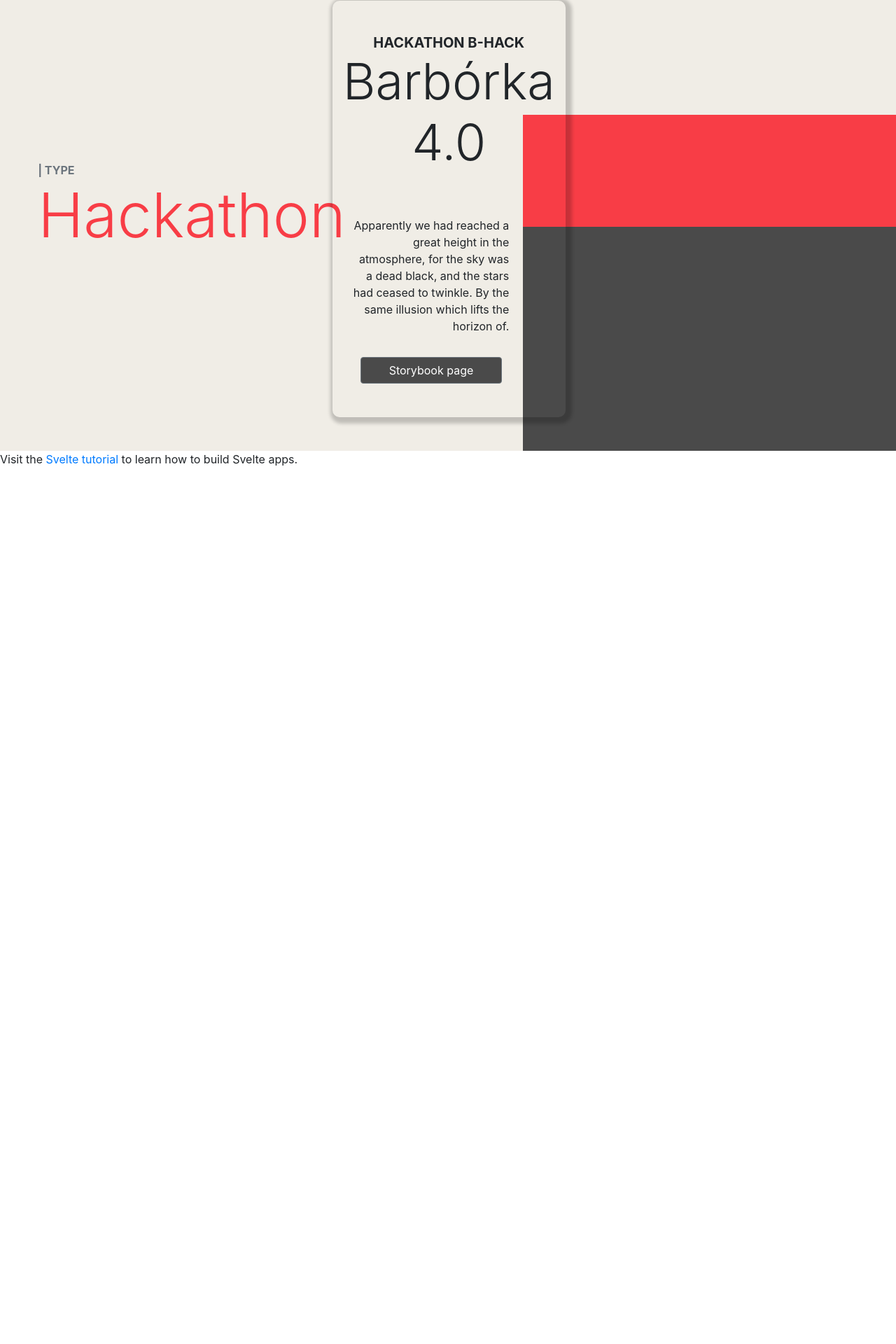
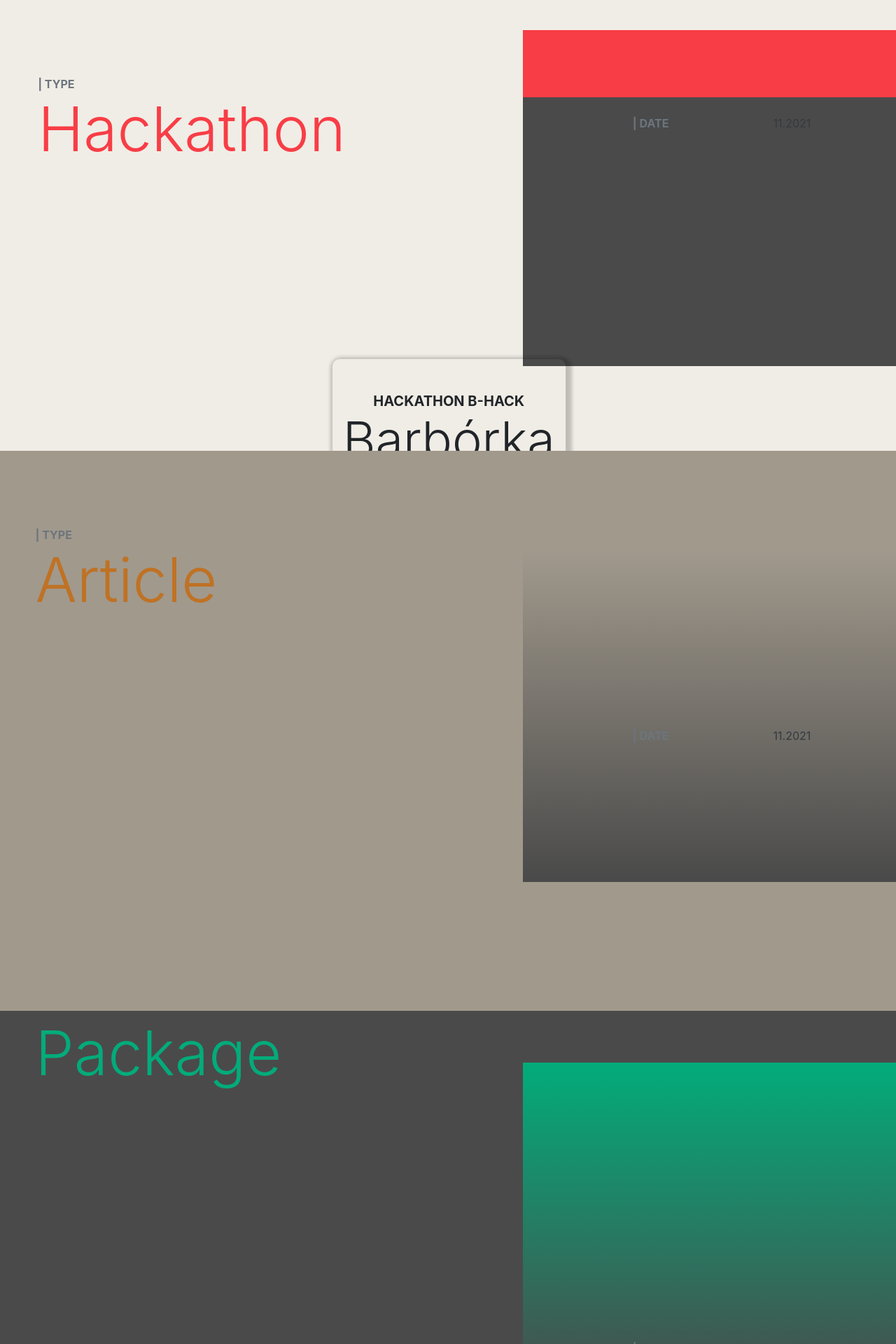
Before and after one commit to ragtam/mgk, a Svelte app: page / in a window 1280 px wide. Shown: the part 1546-3466 px from the top of the page at 70% size. Before the commit the page ends 2230 px from the top, so only its background shows below. Built offline with nearby package versions, Linux system fonts and the light colour scheme.

Commit message:
parallax centering issue fix

```diff
--- a/src/App.svelte
+++ b/src/App.svelte
@@ -52,6 +52,113 @@
 		</MyProjectRight>
 	</MyProject>
 
+	<MyProject parallaxClassName="indepth-parallax" mainCssRef="indepth-color" backgroundCssRef="indepth-background">
+		<MyProjectTopLeft slot="top-left">
+			<p class="text-muted font-weight-bold text-uppercase">| tech stack</p>
+			<ul class="text-dark text-right text-sm-left">
+				<li>Angular</li>
+				<li>Typescript</li>
+				<li>SCSS</li>
+			</ul>
+		</MyProjectTopLeft>
+
+		<MyProjectBottomLeft slot="bottom-left">
+			<p class="text-muted font-weight-bold text-uppercase mb-0">| type</p>
+			<h6 class="display-2 pt-0 d-none d-sm-block" style="color: #BF7224;">Article</h6>
+			<h6 class="display-4 pt-0 d-block d-sm-none" style="color: #BF7224;">Article</h6>
+		</MyProjectBottomLeft>
+
+		<MyProjectCard slot="card">
+			<h1 class="h5 font-weight-bold text-uppercase mt-5 pb-0 mb-0 text-center">Indepth.dev Article</h1>
+			<h1 class="display-3 text-center mb-5 d-none d-sm-block">Reusable menu component</h1>
+			<h1 class="display-4 text-center mb-1 mb-sm-5 d-block d-sm-none">Reusable menu component</h1>
+
+			<p class="col-10 pt-0 pt-sm-3 text-right">
+				Apparently we had reached a great height in the atmosphere, for the sky was a dead black, and the stars had ceased to
+				twinkle. By the same illusion which lifts the horizon of.
+			</p>
+			<button class="btn btn-secondary mt-0 mb-5 mt-sm-3 col-8 offset-1" style="background-color: #BF7224" type="button"
+				>Go to article</button
+			>
+		</MyProjectCard>
+
+		<MyProjectRight slot="right">
+			<p class="text-muted font-weight-bold text-uppercase">| date</p>
+			<p class="text-dark text-sm-left">11.2021</p>
+		</MyProjectRight>
+	</MyProject>
+
+	<MyProject parallaxClassName="date-faker-parallax" mainCssRef="date-faker-color" backgroundCssRef="date-faker-background">
+		<MyProjectTopLeft slot="top-left">
+			<p class="text-muted font-weight-bold text-uppercase">| tech stack</p>
+			<ul class="text-light text-right text-sm-left">
+				<li>Javascript</li>
+				<li>Jest</li>
+				<li>Parcel</li>
+			</ul>
+		</MyProjectTopLeft>
+
+		<MyProjectBottomLeft slot="bottom-left">
+			<p class="text-muted font-weight-bold text-uppercase mb-0">| type</p>
+			<h6 class="display-2 pt-0 d-none d-sm-block" style="color: #03ab7a;">NPM Package</h6>
+			<h6 class="display-4 pt-0 d-block d-sm-none" style="color: #03ab7a;">NPM Package</h6>
+		</MyProjectBottomLeft>
+
+		<MyProjectCard slot="card">
+			<h1 class="h5 font-weight-bold text-uppercase mt-5 pb-0 mb-0 text-center text-secondary">NPM Package</h1>
+			<h1 class="display-3 text-center mb-5 d-none d-sm-block">Date-faker</h1>
+			<h1 class="display-4 text-center mb-1 mb-sm-5 d-block d-sm-none">Date-faker</h1>
+
+			<p class="col-10 pt-0 pt-sm-3 text-right text-light">
+				Apparently we had reached a great height in the atmosphere, for the sky was a dead black, and the stars had ceased to
+				twinkle. By the same illusion which lifts the horizon of.
+			</p>
+			<button class="btn btn-secondary mt-0 mb-5 mt-sm-3 col-8 offset-1" style="background-color: #03ab7a" type="button"
+				>Check on NPM</button
+			>
+		</MyProjectCard>
+
+		<MyProjectRight slot="right">
+			<p class="text-muted font-weight-bold text-uppercase">| date</p>
+			<p class="text-light text-sm-left">11.2021</p>
+		</MyProjectRight>
+	</MyProject>
+
+	<MyProject parallaxClassName="yt-player-parallax" mainCssRef="yt-player-color" backgroundCssRef="yt-player-background">
+		<MyProjectTopLeft slot="top-left">
+			<p class="text-muted font-weight-bold text-uppercase">| tech stack</p>
+			<ul class="text-light text-right text-sm-left">
+				<li>Angular</li>
+				<li>Typescript</li>
+			</ul>
+		</MyProjectTopLeft>
+
+		<MyProjectBottomLeft slot="bottom-left">
+			<p class="text-muted font-weight-bold text-uppercase mb-0">| type</p>
+			<h6 class="display-2 pt-0 d-none d-sm-block" style="color: #03ab7a;">NPM Package</h6>
+			<h6 class="display-4 pt-0 d-block d-sm-none" style="color: #03ab7a;">NPM Package</h6>
+		</MyProjectBottomLeft>
+
+		<MyProjectCard slot="card">
+			<h1 class="h5 font-weight-bold text-uppercase mt-5 pb-0 mb-0 text-center text-secondary">NPM Package</h1>
+			<h1 class="display-3 text-center mb-5 d-none d-sm-block">Yt-Player-Angular</h1>
+			<h1 class="display-4 text-center mb-1 mb-sm-5 d-block d-sm-none">Yt-Player-Angular</h1>
+
+			<p class="col-10 pt-0 pt-sm-3 text-right text-light">
+				Apparently we had reached a great height in the atmosphere, for the sky was a dead black, and the stars had ceased to
+				twinkle. By the same illusion which lifts the horizon of.
+			</p>
+			<button class="btn btn-secondary mt-0 mb-5 mt-sm-3 col-8 offset-1" style="background-color: #03ab7a" type="button"
+				>Check on NPM</button
+			>
+		</MyProjectCard>
+
+		<MyProjectRight slot="right">
+			<p class="text-muted font-weight-bold text-uppercase">| date</p>
+			<p class="text-light text-sm-left">11.2021</p>
+		</MyProjectRight>
+	</MyProject>
+
 	<!-- <ProjectsList /> -->
 
 	<p>Visit the <a href="https://svelte.dev/tutorial">Svelte tutorial</a> to learn how to build Svelte apps.</p>
@@ -72,6 +179,22 @@
 		background-color: #f0ede6;
 	}
 
+	:global([backgroundCssRef='date-faker-background']) {
+		background: linear-gradient(180deg, #03ab7a 1%, #4a4a4a 99%); /* W3C, IE10+, FF16+, Chrome26+, Opera12+, Safari7+ */
+	}
+
+	:global([mainCssRef='date-faker-color']) {
+		background-color: #4a4a4a;
+	}
+
+	:global([backgroundCssRef='indepth-background']) {
+		background: linear-gradient(180deg, #a1998c 1%, #4a4a4a 99%); /* W3C, IE10+, FF16+, Chrome26+, Opera12+, Safari7+ */
+	}
+
+	:global([mainCssRef='indepth-color']) {
+		background-color: #a1998c;
+	}
+
 	/* .bg-dark {
 		background-color: #2e2e2e;
 	} */
--- a/src/my-projects/My-Project.svelte
+++ b/src/my-projects/My-Project.svelte
@@ -9,17 +9,13 @@
 	let rellax;
 
 	onMount(() => {
-		console.log('mainCssRef :>> ', mainCssRef);
-
 		const sectionObserver = new IntersectionObserver((entries) => {
 			entries.forEach((entry) => {
 				if (entry.isIntersecting) {
-					console.log('is');
 					rellax = new Rellax(`.${parallaxClassName}`, {
 						breakpoints: [576, 768, 1201],
 					});
 				} else {
-					console.log('is not');
 					rellax.destroy();
 				}
 			});
@@ -37,36 +33,41 @@
 				{backgroundCssRef}
 				class="col-2 offset-10 col-sm-5 offset-sm-7 {parallaxClassName}"
 				data-rellax-speed="-1"
-				data-rellax-mobile-speed="1.5"
-				data-rellax-xs-speed="1.5"
+				data-rellax-mobile-speed="0.8"
+				data-rellax-xs-speed="0.8"
+				data-rellax-percentage="0.5"
 			/>
 		</div>
 		<div
 			class="col-12 col-sm-4 order-1 order-sm-1 section-left {parallaxClassName}"
-			data-rellax-speed="-2"
+			data-rellax-speed="-3"
 			data-rellax-mobile-speed="0"
 			data-rellax-xs-speed="0"
+			data-rellax-percentage="0.5"
 		>
 			<slot name="top-left" />
 			<slot name="bottom-left" />
 		</div>
-		<div class="col-12 col-sm-4 order-3 order-sm-2 d-flex align-items-end">
+		<div class="col-12 col-sm-4 order-3 order-sm-2 d-flex align-items-center">
 			<div
 				class="vhs-tape mx-0 mb-5 mt-1 mx-lg-5 {parallaxClassName}"
-				data-rellax-speed="1.7"
+				data-rellax-speed="6"
 				data-rellax-mobile-speed="0"
 				data-rellax-xs-speed="0"
+				data-rellax-percentage="0.5"
 			>
 				<slot name="card" />
 			</div>
 		</div>
 		<div
 			class="col-12 col-sm-4 order-2 order-sm-3 section-right {parallaxClassName}"
-			data-rellax-speed="-3"
+			data-rellax-speed="1.5"
 			data-rellax-mobile-speed="0"
 			data-rellax-xs-speed="0"
+			data-rellax-percentage="0.5"
 		>
 			<slot name="right" />
+			<div class="col-12 col-sm-11 offset-sm-1 order-1 order-sm-2 d-flex flex-column align-self-center mt-3 mt-sm-0" />
 		</div>
 	</div>
 </div>
@@ -107,6 +108,6 @@
 	}
 
 	.background-section > div {
-		height: 100vh;
+		height: 60vh;
 	}
 </style>
--- a/src/my-projects/slots/My-Project-Bottom-Left.svelte
+++ b/src/my-projects/slots/My-Project-Bottom-Left.svelte
@@ -1,3 +1,3 @@
-<div class="col-12 col-sm-11 offset-sm-1 order-1 order-sm-2 d-flex flex-column align-self-top mt-3 mt-sm-0">
+<div class="col-12 col-sm-11 offset-sm-1 order-1 order-sm-2 d-flex flex-column align-self-center mt-3 mt-sm-0">
 	<slot />
 </div>
--- a/src/my-projects/slots/My-Project-Right.svelte
+++ b/src/my-projects/slots/My-Project-Right.svelte
@@ -1,3 +1,3 @@
-<div class="col-12 col-sm-8 offset-sm-1 d-flex justify-content-between align-self-top">
+<div class="col-12 col-sm-8 offset-sm-1 d-flex justify-content-between align-self-center">
 	<slot />
 </div>
--- a/src/my-projects/slots/My-Project-Top-Left.svelte
+++ b/src/my-projects/slots/My-Project-Top-Left.svelte
@@ -1,3 +1,3 @@
-<div class="col-12 col-sm-8 offset-sm-1 order-2 order-sm-1 d-flex justify-content-between align-self-top">
+<div class="col-12 col-sm-8 offset-sm-1 order-2 order-sm-1 d-flex justify-content-between align-self-center">
 	<slot />
 </div>
```
